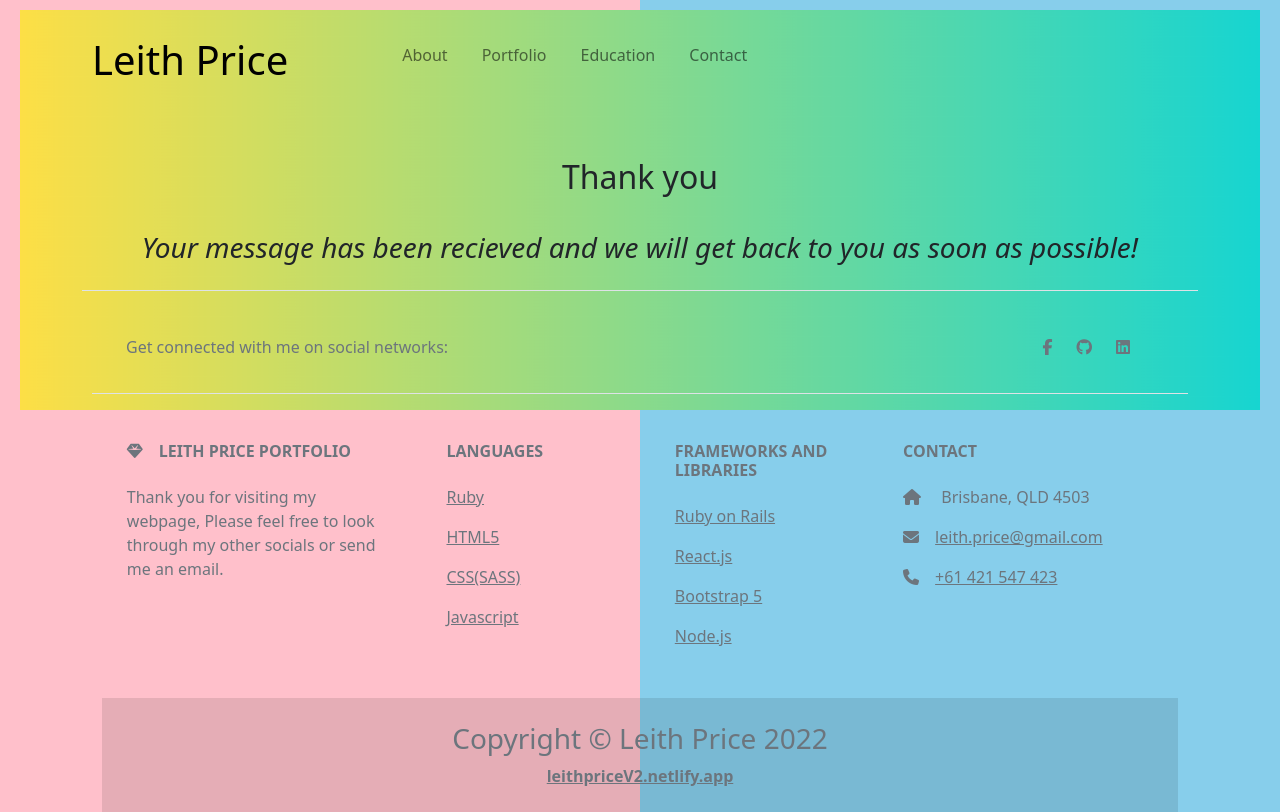
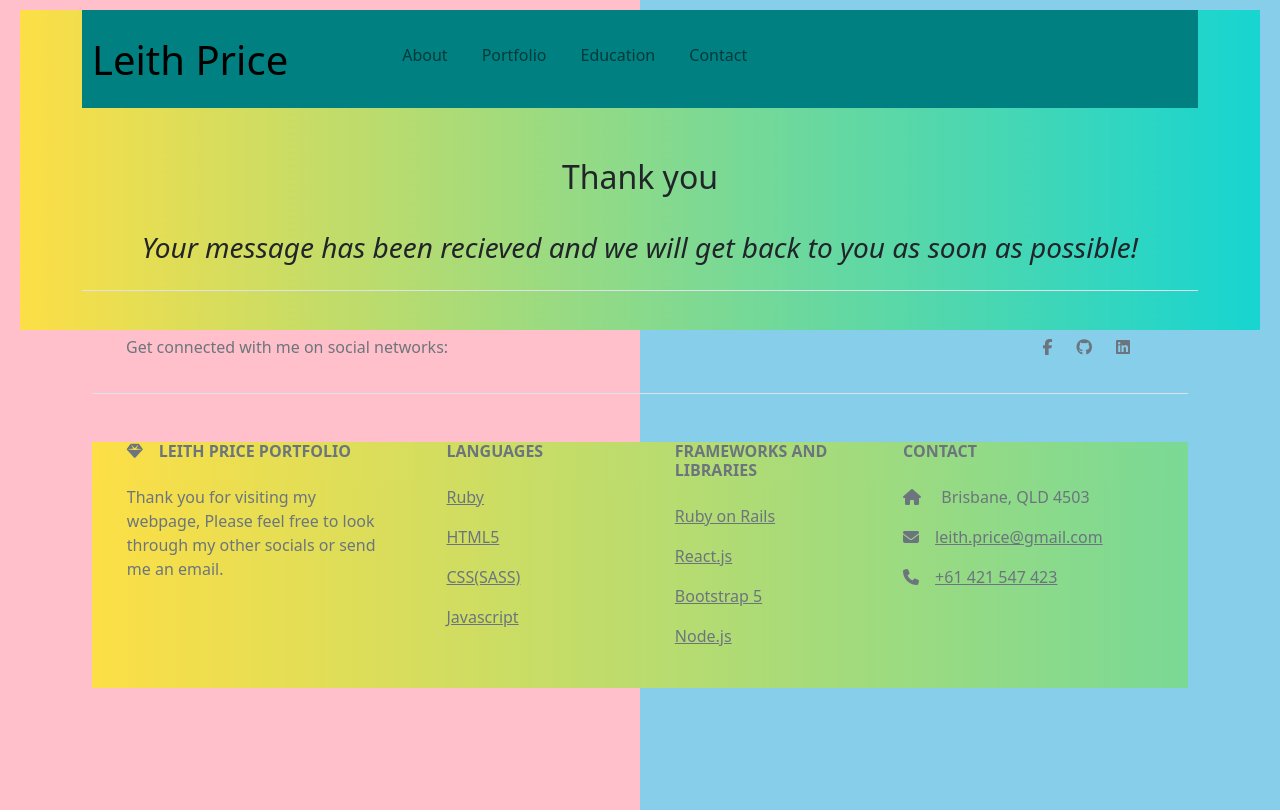
Before and after one commit to LeithPrice/leith_portfolio_page, a React (Create React App) app: page /confirmation in a window 1280 px wide. Built offline with nearby package versions, Linux system fonts and the light colour scheme.

Commit message:
completed footer colours

```diff
--- a/src/components/App.js
+++ b/src/components/App.js
@@ -40,7 +40,7 @@ function App() {
       style={{
         backgroundImage: "url(" + Image3 + ")",
         backgroundRepeat: "no-repeat",
-        backgroundSize: "100% 50vh",
+        backgroundSize: "100% 40vh",
       }}
     >
       <Container>
--- a/src/components/Footer.jsx
+++ b/src/components/Footer.jsx
@@ -1,4 +1,5 @@
 import React from "react";
+import Image3 from "../Images/cool-background.png";
 
 function Copyright() {
   return (
@@ -47,7 +48,7 @@ const Footer = (props) => {
         </section>
 
         <section className="">
-          <div className="container text-center text-md-start mt-5">
+          <div className="container text-center text-md-start mt-5" style={{ backgroundImage: "url(" + Image3 + ")",}}>
             <div className="row mt-3">
               <div className="col-md-3 col-lg-4 col-xl-3 mx-auto mb-4">
                 <h6 className="text-uppercase fw-bold mb-4">
@@ -171,7 +172,7 @@ const Footer = (props) => {
           </div>
         </section>
 
-        <div
+        {/* <div
           className="text-center p-4"
           style={{ backgroundColor: "rgba(0, 0, 0, 0.1)" }}
         >
@@ -182,7 +183,7 @@ const Footer = (props) => {
           >
             leithpriceV2.netlify.app
           </a>
-        </div>
+        </div> */}
       </footer>
     </div>
   );
--- a/src/components/NavBar.jsx
+++ b/src/components/NavBar.jsx
@@ -10,7 +10,7 @@ function NavBar(props) {
       <Navbar
         variant={"light"}
         expand="lg"
-        style={{ justifyContent: "space-between", backgroundColor: "transparent", paddingTop: "10px"}}
+        style={{ justifyContent: "space-between", backgroundColor: "teal", paddingTop: "10px"}}
       >
         <Navbar.Brand href="/" style={{ padding: "10px", color: "Black", fontSize: "40px" }}>
           {title}
```
